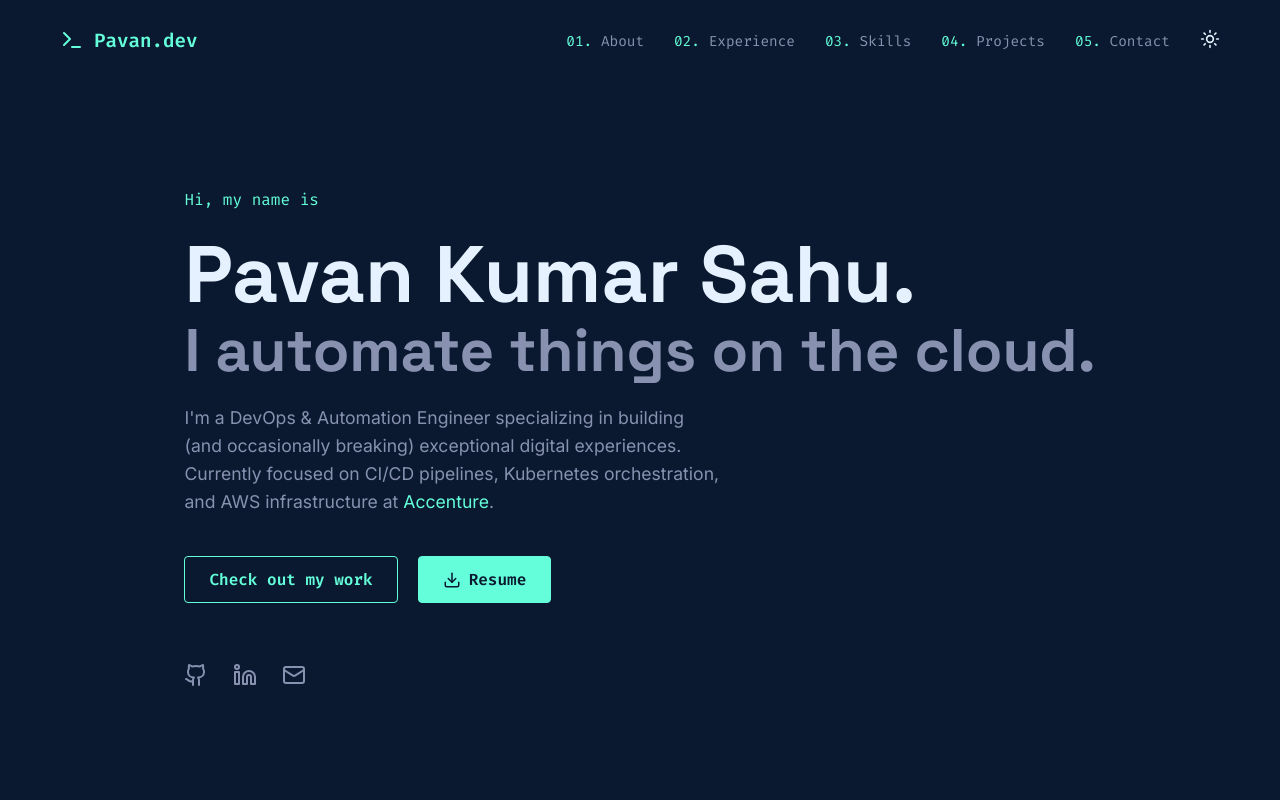
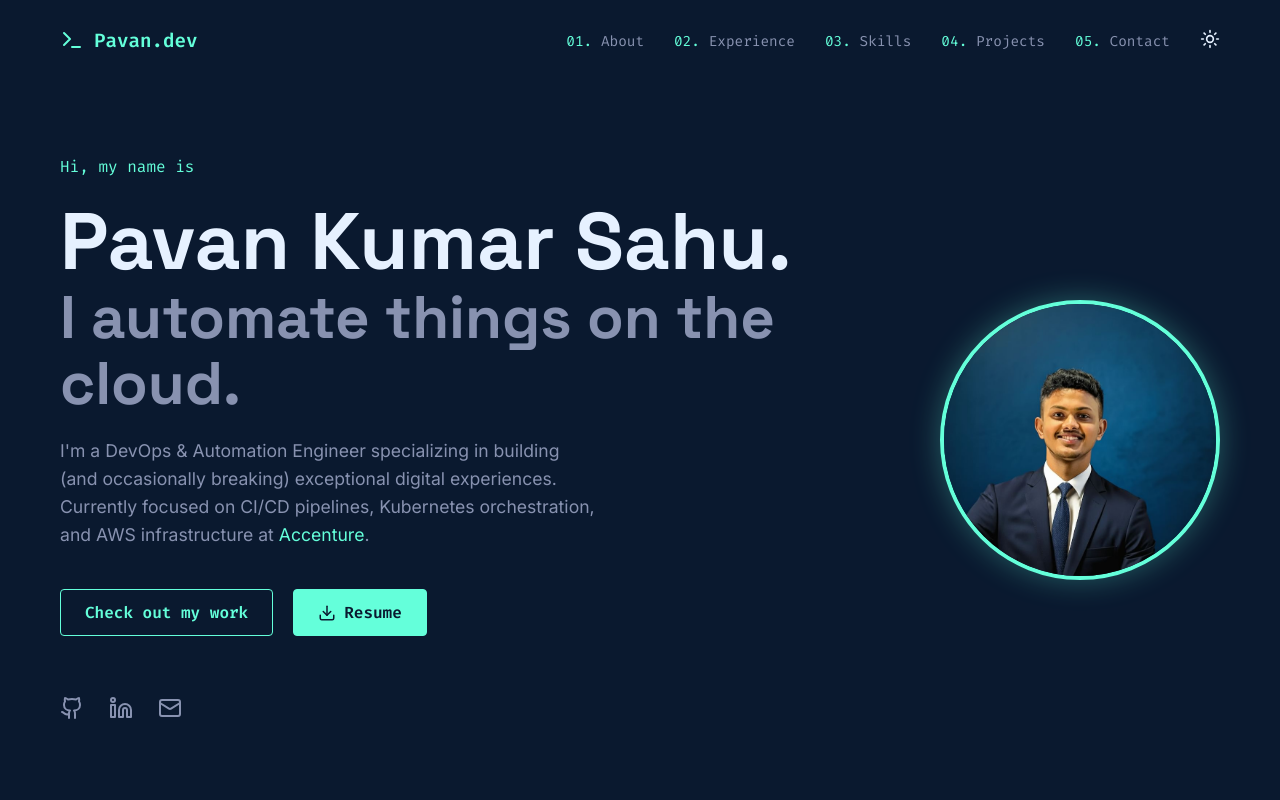
Before and after one commit to PavanKumarSahu2001/Resume, a React (Vite) app: page / in a window 1280 px wide. Shown: the top 800 px of the page. Built offline with nearby package versions, Linux system fonts and the light colour scheme.

Commit message:
Add profile picture to Hero section

```diff
--- a/src/components/Hero.jsx
+++ b/src/components/Hero.jsx
@@ -5,11 +5,12 @@ import { Github, Linkedin, Mail, Download } from 'lucide-react';
 const Hero = () => {
   return (
     <section id="hero" style={{ minHeight: '100vh', display: 'flex', alignItems: 'center', paddingTop: '80px' }}>
-      <div className="container">
+      <div className="container" style={{ display: 'flex', justifyContent: 'space-between', alignItems: 'center', flexWrap: 'wrap', gap: '40px' }}>
         <motion.div
           initial={{ opacity: 0, y: 20 }}
           animate={{ opacity: 1, y: 0 }}
           transition={{ duration: 0.5 }}
+          style={{ flex: '1 1 500px' }}
         >
           <p className="mono" style={{ color: 'var(--accent-cyan)', marginBottom: '20px' }}>Hi, my name is</p>
           <h1 style={{ fontSize: 'clamp(40px, 8vw, 80px)', fontWeight: 'bold', lineHeight: 1.1, color: 'var(--text-primary)' }}>
@@ -35,6 +36,32 @@ const Hero = () => {
             <a href="mailto:pavansahu.power@gmail.com" style={{ color: 'var(--text-secondary)' }}><Mail className="hover-icon" /></a>
           </div>
         </motion.div>
+
+        <motion.div
+          initial={{ opacity: 0, scale: 0.8 }}
+          animate={{ opacity: 1, scale: 1 }}
+          transition={{ duration: 0.5, delay: 0.2 }}
+          style={{ flex: '0 0 auto' }}
+        >
+          <div style={{
+            width: '280px',
+            height: '280px',
+            borderRadius: '50%',
+            border: '4px solid var(--accent-cyan)',
+            overflow: 'hidden',
+            boxShadow: '0 0 30px rgba(100, 255, 218, 0.3)'
+          }}>
+            <img
+              src="/profile.jpg"
+              alt="Pavan Kumar Sahu"
+              style={{
+                width: '100%',
+                height: '100%',
+                objectFit: 'cover'
+              }}
+            />
+          </div>
+        </motion.div>
       </div>
       <style>{`
         .hover-icon:hover { color: var(--accent-cyan); transform: translateY(-3px); transition: all 0.3s; }
```
Also changed, not shown: public/profile.jpg (added).
